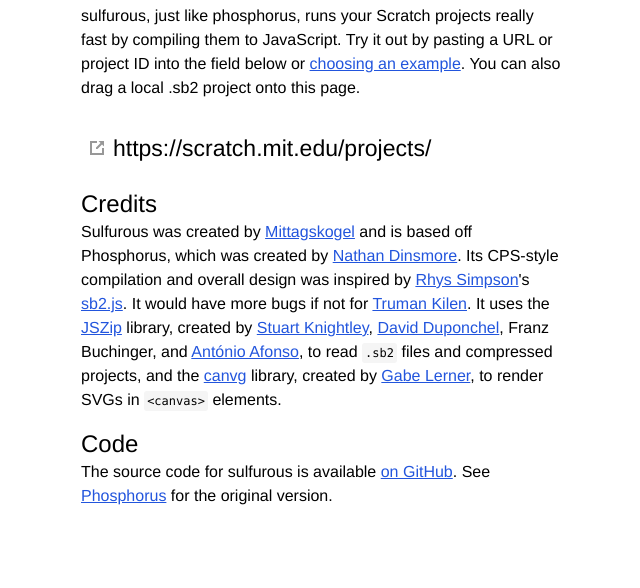
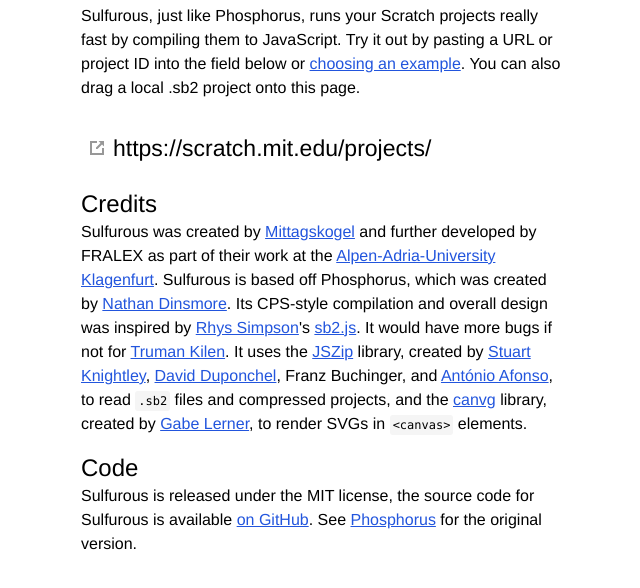
Before and after one commit to Mittagskogel/Sulfurous, a plain HTML site: page index.html in a window 1280 px wide. Shown: the part 92-680 px from the top of the page, without its empty margins (319-959 px from the left). Drawn offline with Linux system fonts and the light colour scheme.

Commit message:
Changed Credits

```diff
--- a/index.html
+++ b/index.html
@@ -8,7 +8,7 @@
 
 <div class=area id=title-area>
 <h1 class=title>sulfurous</h1>
-<p>sulfurous, just like phosphorus, runs your Scratch projects really fast by compiling them to JavaScript. Try it out by pasting a URL or project ID into the field below or <a class=dropdown>choosing an example<select id=examples>
+<p>Sulfurous, just like Phosphorus, runs your Scratch projects really fast by compiling them to JavaScript. Try it out by pasting a URL or project ID into the field below or <a class=dropdown>choosing an example<select id=examples>
   <option value>
   <option value=11397100>3D Remix by DadOfMrLog
   <option value=15945630>O by DCPU-16
@@ -84,14 +84,14 @@
 </section>
 <section>
   <h1>Report a problem</h1>
-  <p>sulfurous is still in development. <a id=bug-link target=_blank href=https://github.com/mittagskogel/sulfurous/issues/new>Click here</a> to report a problem with this project.</p>
+  <p>Sulfurous is still in development. <a id=bug-link target=_blank href=https://github.com/mittagskogel/sulfurous/issues/new>Click here</a> to report a problem with this project.</p>
 </section>
 </div>
 <section>
   <h1>Credits</h1>
-  <p>Sulfurous was created by <a href=https://github.com/mittagskogel>Mittagskogel</a> and is based off Phosphorus, which was created by <a href=https://github.com/nathan>Nathan Dinsmore</a>. Its CPS-style compilation and overall design was inspired by <a href=https://github.com/RHY3756547>Rhys Simpson</a>'s <a href=https://code.google.com/p/sb2-js/>sb2.js</a>. It would have more bugs if not for <a href=https://github.com/trumank>Truman Kilen</a>. It uses the <a href=https://stuk.github.io/jszip/>JSZip</a> library, created by <a href=https://github.com/stuk>Stuart Knightley</a>, <a href=https://github.com/dduponchel>David Duponchel</a>, Franz Buchinger, and <a href=https://github.com/aadsm>António Afonso</a>, to read <code>.sb2</code> files and compressed projects, and the <a href=https://code.google.com/p/canvg/>canvg</a> library, created by <a href=https://code.google.com/u/gabelerner@gmail.com/>Gabe Lerner</a>, to render SVGs in <code>&lt;canvas&gt;</code> elements.
+  <p>Sulfurous was created by <a href=https://github.com/mittagskogel>Mittagskogel</a> and further developed by FRALEX as part of their work at the <a href="https:\\www.aau.at">Alpen-Adria-University Klagenfurt</a>. Sulfurous is based off Phosphorus, which was created by <a href=https://github.com/nathan>Nathan Dinsmore</a>. Its CPS-style compilation and overall design was inspired by <a href=https://github.com/RHY3756547>Rhys Simpson</a>'s <a href=https://code.google.com/p/sb2-js/>sb2.js</a>. It would have more bugs if not for <a href=https://github.com/trumank>Truman Kilen</a>. It uses the <a href=https://stuk.github.io/jszip/>JSZip</a> library, created by <a href=https://github.com/stuk>Stuart Knightley</a>, <a href=https://github.com/dduponchel>David Duponchel</a>, Franz Buchinger, and <a href=https://github.com/aadsm>António Afonso</a>, to read <code>.sb2</code> files and compressed projects, and the <a href=https://code.google.com/p/canvg/>canvg</a> library, created by <a href=https://code.google.com/u/gabelerner@gmail.com/>Gabe Lerner</a>, to render SVGs in <code>&lt;canvas&gt;</code> elements.
   <h1>Code</h1>
-  <p>The source code for sulfurous is available <a href=https://github.com/mittagskogel/sulfurous>on GitHub</a>. See <a href=https://github.com/nathan/phosphorus>Phosphorus</a> for the original version.</p>
+  <p>Sulfurous is released under the MIT license, the source code for Sulfurous is available <a href=https://github.com/mittagskogel/sulfurous>on GitHub</a>. See <a href=https://github.com/nathan/phosphorus>Phosphorus</a> for the original version.</p>
 </section>
 <script src=js/fonts.js></script>
 <script src=https://cdnjs.cloudflare.com/ajax/libs/jszip/2.4.0/jszip.js></script>
```
